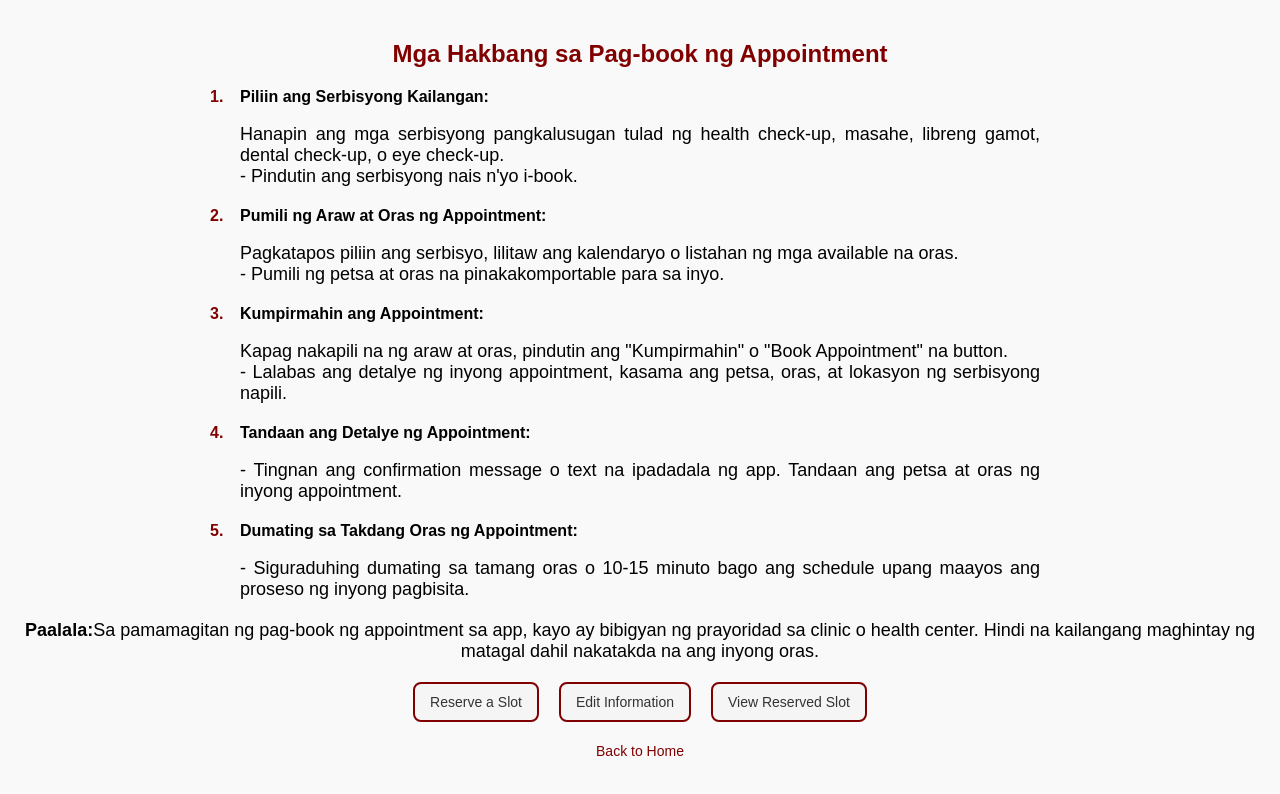
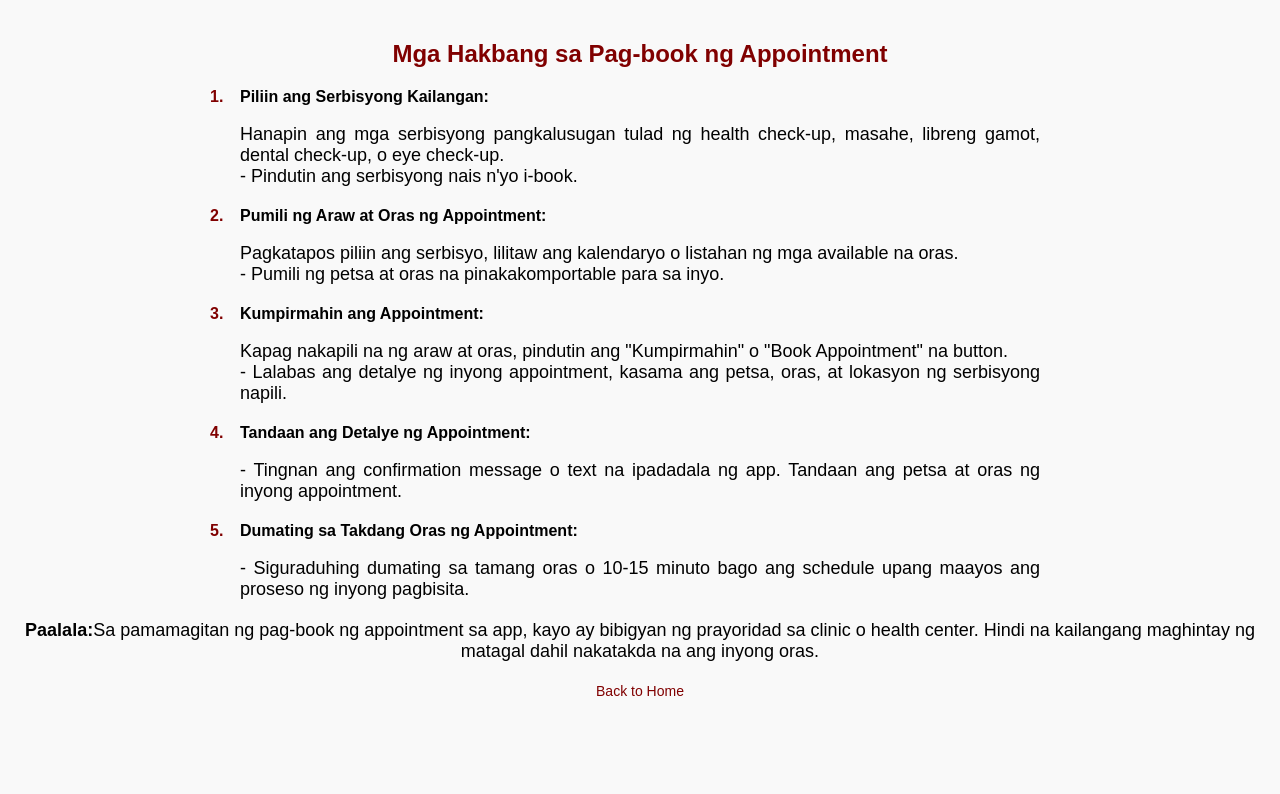
Before and after one commit to Gothboi26/SeniorWEb, a React (Create React App) app in the folder companion/: page /senior-care in a window 1280 px wide. Shown: the top 794 px of the page. Built offline with nearby package versions, Linux system fonts and the light colour scheme; a web font is replaced by a local one.

Commit message:
Edited Profile and Senior Care page
Edited button edit profile in Profile page and button Reserve a Slot, Edit Information, View Reserved Slot in Senior Care page

```diff
--- a/companion/src/App.js
+++ b/companion/src/App.js
@@ -43,7 +43,7 @@ function App() {
     <div className="App">
       <Routes>
         <Route path="/profile" element={<Profile />} />
-        <Route path="/senior-care" element={<SeniorCare />} />
+        <Route path="/senior-care" element={<SeniorCare role={role} />} />
         <Route path="/emergency" element={<Emergency />} />
         <Route path="/chat" element={<Chat />} />{" "}
         {/* Add route for Chat Assistance */}
--- a/companion/src/Profile.js
+++ b/companion/src/Profile.js
@@ -1,7 +1,8 @@
-import React, { useState } from "react";
+import React, { useState, useEffect } from "react";
 
 const Profile = () => {
   const [isEditing, setIsEditing] = useState(false);
+  const [role, setRole] = useState(null); // State to store the role
   const [profile, setProfile] = useState({
     firstName: "",
     middleName: "",
@@ -11,6 +12,12 @@ const Profile = () => {
     idFile: null,
     profilePicture: null,
   });
+
+  useEffect(() => {
+    // Retrieve role from localStorage
+    const storedRole = localStorage.getItem("role");
+    setRole(storedRole);
+  }, []);
 
   const handleChange = (e) => {
     const { name, value } = e.target;
@@ -130,9 +137,12 @@ const Profile = () => {
               ? profile.profilePicture.name
               : "No profile picture uploaded"}
           </p>
-          <button onClick={toggleEdit} className="profile-edit-button">
-            Edit Profile
-          </button>
+          {/* Show Edit button only if the role is 'client' */}
+          {role === "client" && (
+            <button onClick={toggleEdit} className="profile-edit-button">
+              Edit Profile
+            </button>
+          )}
           <a href="/">Back to Home</a>
         </div>
       )}
--- a/companion/src/SeniorCare.css
+++ b/companion/src/SeniorCare.css
@@ -42,7 +42,7 @@ p {
   display: flex;
   justify-content: center;
   gap: 20px;
-  margin-bottom: 20px;
+  margin-block: 20px;
 }
 
 /* Back to Home Link */
--- a/companion/src/SeniorCare.js
+++ b/companion/src/SeniorCare.js
@@ -2,7 +2,7 @@ import React, { useState } from "react";
 import Modal from "react-modal";
 import "./SeniorCare.css";
 
-const SeniorCare = () => {
+const SeniorCare = ({ role }) => {
   // State to control the modal visibility and modal content
   const [modalIsOpen, setModalIsOpen] = useState(false);
   const [modalContent, setModalContent] = useState("");
@@ -117,6 +117,8 @@ const SeniorCare = () => {
         matagal dahil nakatakda na ang inyong oras.
       </p>
 
+      {/* Conditionally render buttons based on role */}
+      {role === "client" && (
         <div className="button-container">
           <button
             className="secondary-button"
@@ -137,6 +139,7 @@ const SeniorCare = () => {
             View Reserved Slot
           </button>
         </div>
+      )}
 
       {/* Modal */}
       <Modal
```
Lines whose indentation alone changed are shown as unchanged.
